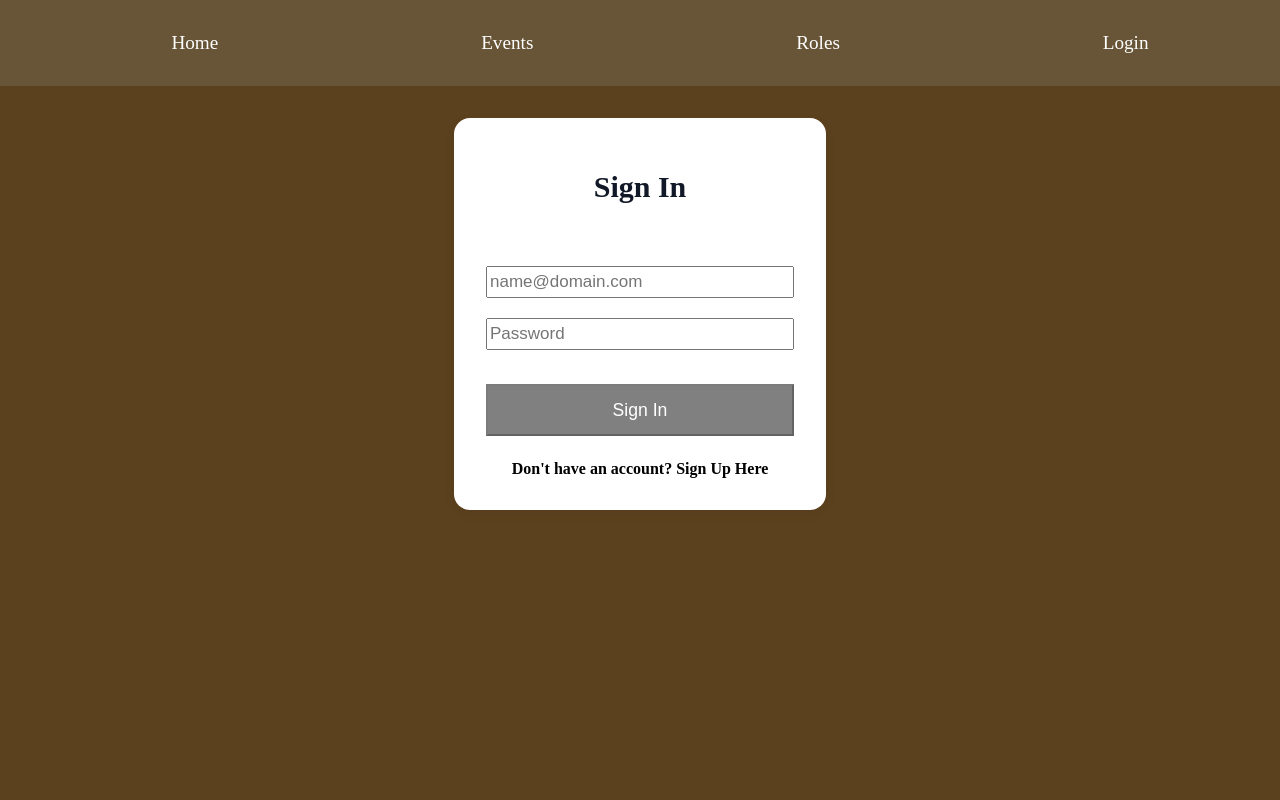
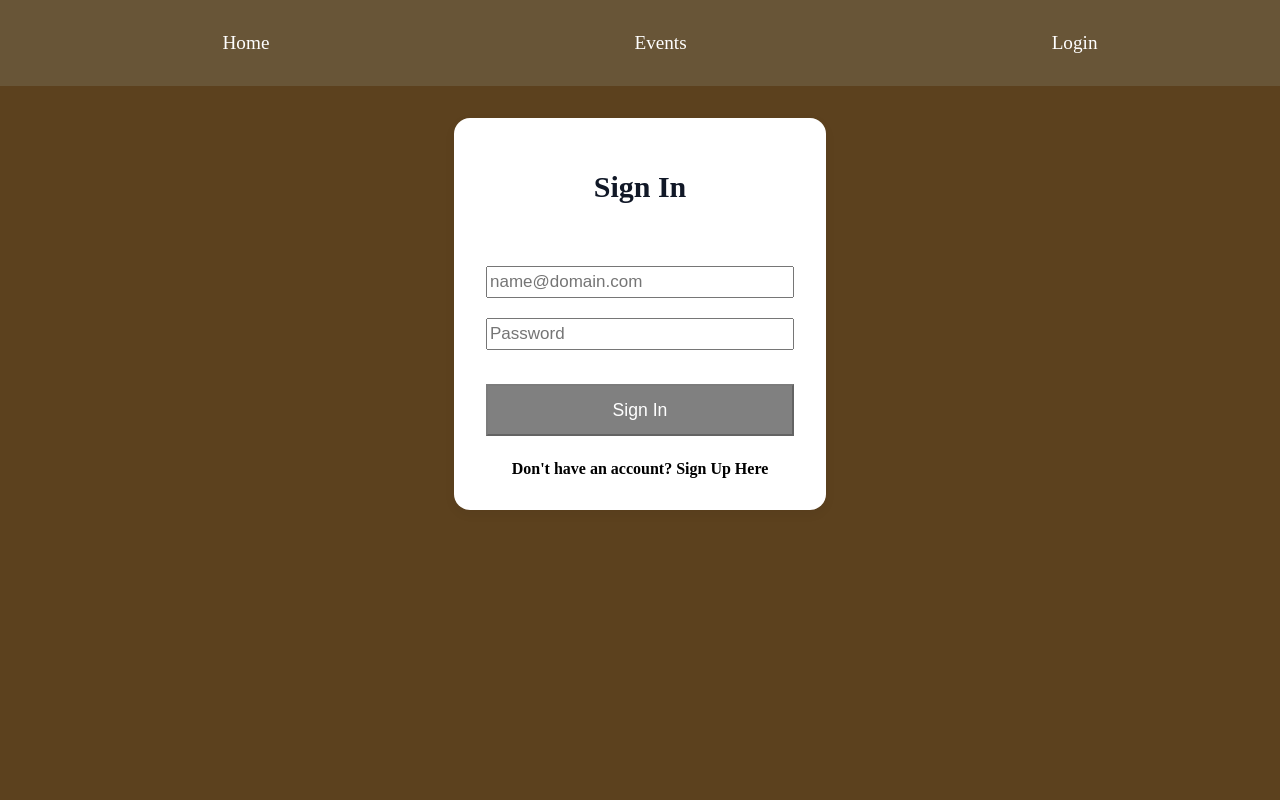
Before and after one commit to MohamedNoor20/event_app, a Next.js app: page /sign/in in a window 1280 px wide. Shown: the top 800 px of the page. Built offline with nearby package versions, Linux system fonts and the light colour scheme; no server answers.

Commit message:
Update nav.js
delete roles page

```diff
--- a/src/components/nav/nav.js
+++ b/src/components/nav/nav.js
@@ -112,10 +112,6 @@ export function Navbar() {
               </li>
             )}
 
-            <li className="navItem">
-              <Link href="/Roles" onClick={closeMenu}>Roles</Link>
-            </li>
-
             {/* Login button only - NO Logout button */}
             {!userRole && (
               <li className="navItem">
```
